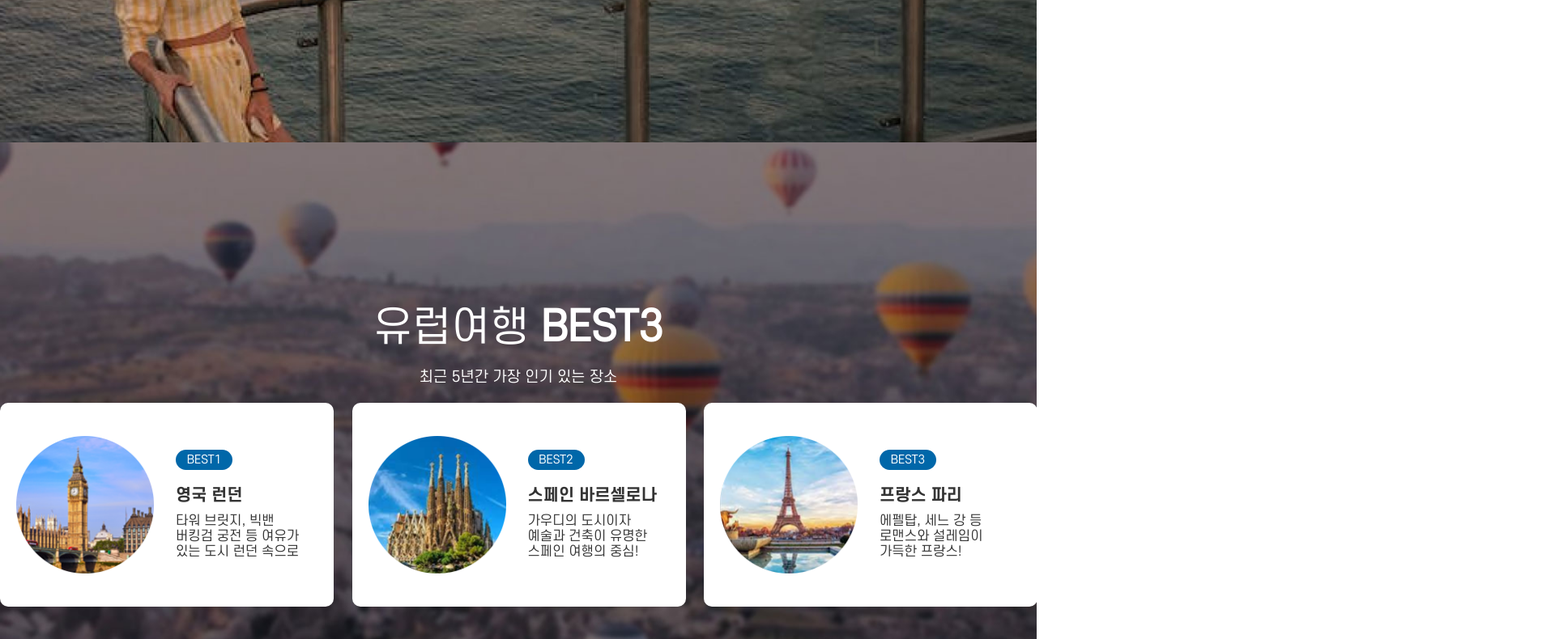
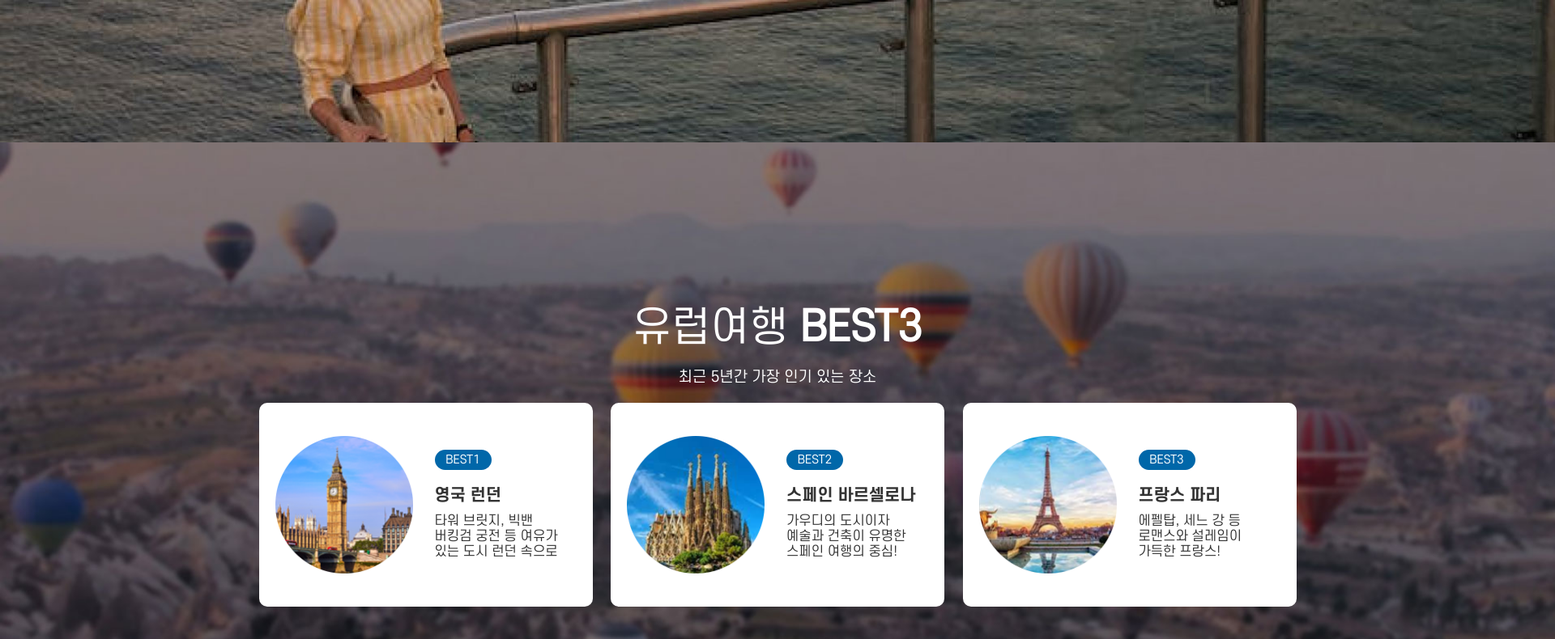
Before and after one commit to sunheeim/jediplet0ur, a plain HTML site: page index.html in a window 1280 px wide. Shown: the part 624-1414 px from the top of the page at 81% size, 1920 px wide, since content can reach past the window. Drawn offline with Linux system fonts and the light colour scheme; files whose address does not match are found by name.

Commit message:
Add files via upload

```diff
--- a/css/style.css
+++ b/css/style.css
@@ -33,6 +33,7 @@
     font-display: swap;
 }
 
+
 * {
     margin: 0;
     padding: 0;
@@ -52,6 +53,7 @@ body {
     color: #333;
     font-family: 'S-Core Dream 4';
     font-weight: 400;
+    min-width: 1920px;
 }
 
 #wrap {
--- a/index.html
+++ b/index.html
@@ -2,7 +2,6 @@
 <html lang="ko">
 <head>
     <meta charset="UTF-8">
-    <meta name="viewport" content="width=device-width, initial-scale=1.0">
     <title>우리가사랑한유럽이야기</title>
     <link rel="stylesheet" href="css/style.css" />
 </head>
```
